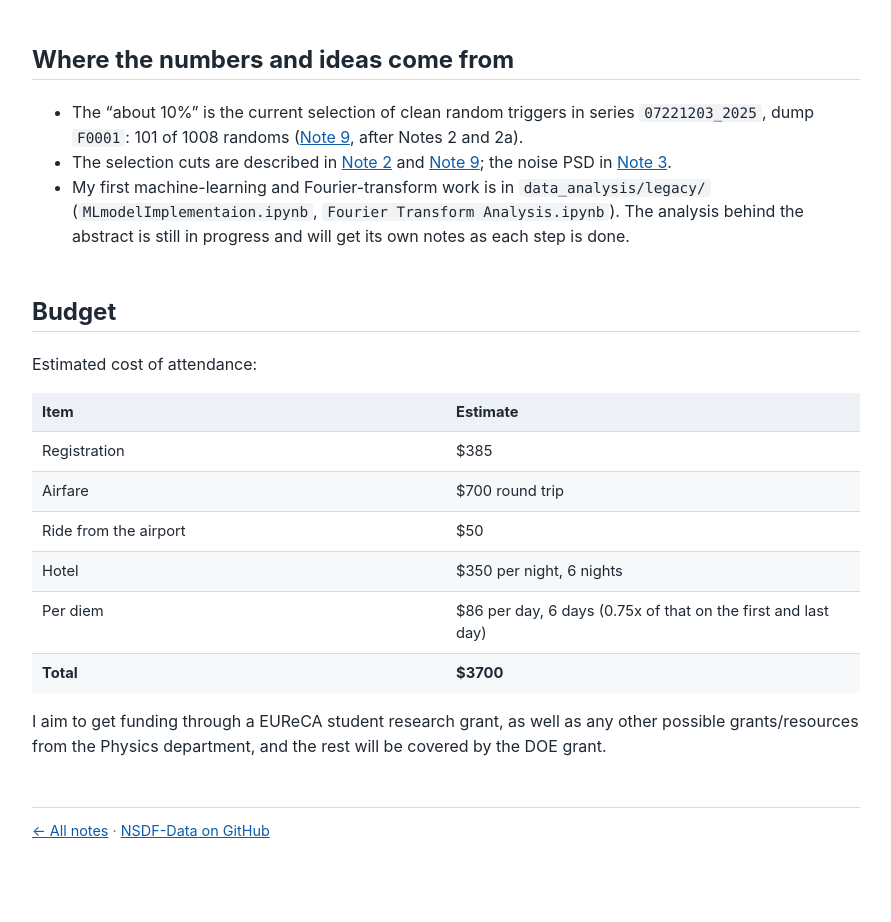
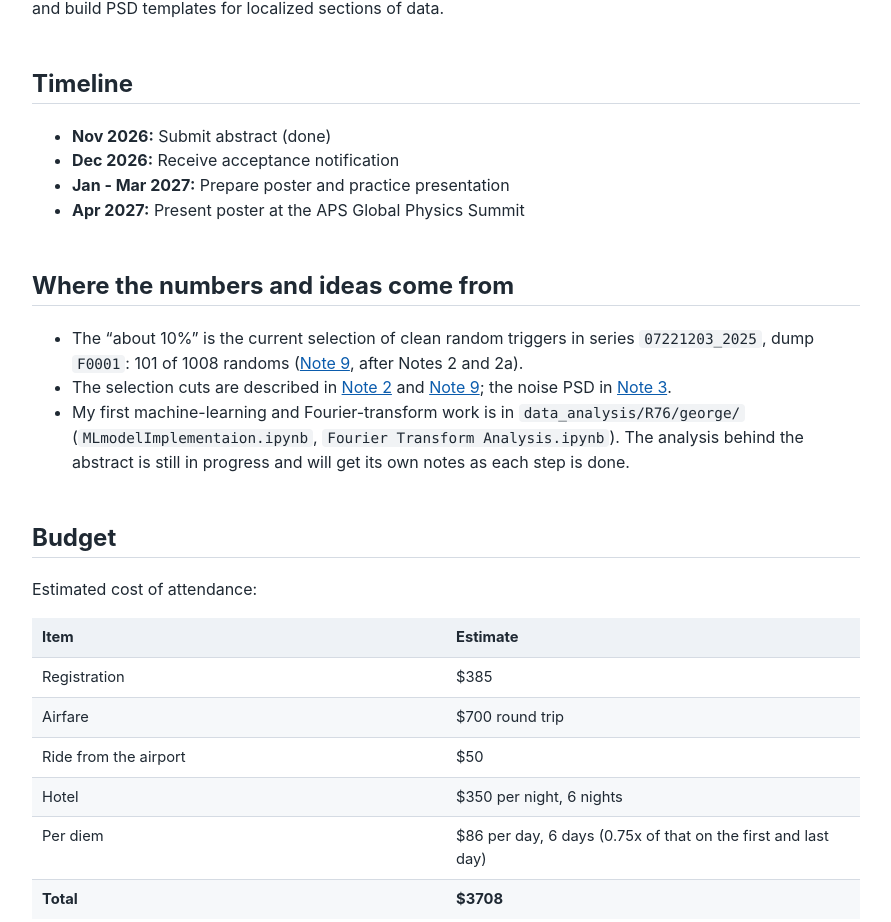
Before and after one commit to villano-lab/NSDF-Data, a plain HTML site: page docs/notes/student-aps-summit-2027-abstract.html in a window 1280 px wide. Shown: the part 1026-1948 px from the top of the page, without its empty margins (194-1085 px from the left). Drawn offline with Linux system fonts and the light colour scheme.

Commit message:
Publish student notes (generated by tools/build_notes.py)

```diff
--- a/docs/notes/student-aps-summit-2027-abstract.html
+++ b/docs/notes/student-aps-summit-2027-abstract.html
@@ -15,13 +15,14 @@
 <header class="site"><nav><a href="../index.html">&larr; All notes</a></nav></header>
 
 <h1>George Spilver APS Global Physics Summit 2027 Poster Presentation</h1>
-<p class="meta"><strong>Note 12</strong> &middot; Author(s): George Spilver &middot; 2026-11-03 &middot; Status: <span class="status in-progress">In progress</span></p>
+<p class="meta"><strong>Note 12</strong> &middot; Author(s): George Spilver &middot; 2026-11-16 &middot; Status: <span class="status in-progress">In progress</span></p>
 
 <nav class="outline" aria-label="Outline">
 <strong>Outline</strong>
 <ol>
   <li><a href="#summit-information">Summit Information</a></li>
   <li><a href="#the-abstract">The abstract</a></li>
+  <li><a href="#timeline">Timeline</a></li>
   <li><a href="#where-the-numbers-and-ideas-come-from">Where the numbers and
 ideas come from</a></li>
   <li><a href="#budget">Budget</a></li>
@@ -62,6 +63,15 @@ bad, strengthening the PSD template by building it from a larger and
 more accurate selection of noise traces. In future work, we will
 quantify model performance and build PSD templates for localized
 sections of data. <!-- numbers-ok --></p>
+<h2 id="timeline">Timeline</h2>
+<ul>
+<li><strong>Nov 2026:</strong> Submit abstract (done)</li>
+<li><strong>Dec 2026:</strong> Receive acceptance notification</li>
+<li><strong>Jan - Mar 2027:</strong> Prepare poster and practice
+presentation</li>
+<li><strong>Apr 2027:</strong> Present poster at the APS Global Physics
+Summit</li>
+</ul>
 <h2 id="where-the-numbers-and-ideas-come-from">Where the numbers and
 ideas come from</h2>
 <ul>
@@ -74,7 +84,7 @@ href="note-02-noise-selection.html">Note 2</a> and <a
 href="student-psd-clean-randoms-07221203-2025.html">Note 9</a>; the
 noise PSD in <a href="note-03-noise-psd.html">Note 3</a>.</li>
 <li>My first machine-learning and Fourier-transform work is in
-<code>data_analysis/legacy/</code>
+<code>data_analysis/R76/george/</code>
 (<code>MLmodelImplementaion.ipynb</code>,
 <code>Fourier Transform Analysis.ipynb</code>). The analysis behind the
 abstract is still in progress and will get its own notes as each step is
@@ -116,7 +126,7 @@ done.</li>
 </tr>
 <tr>
 <td><strong>Total</strong></td>
-<td><strong>$3700</strong></td>
+<td><strong>$3708</strong></td>
 </tr>
 </tbody>
 </table>
```
Also changed, not shown: docs/index.html (+1 -1 lines).
